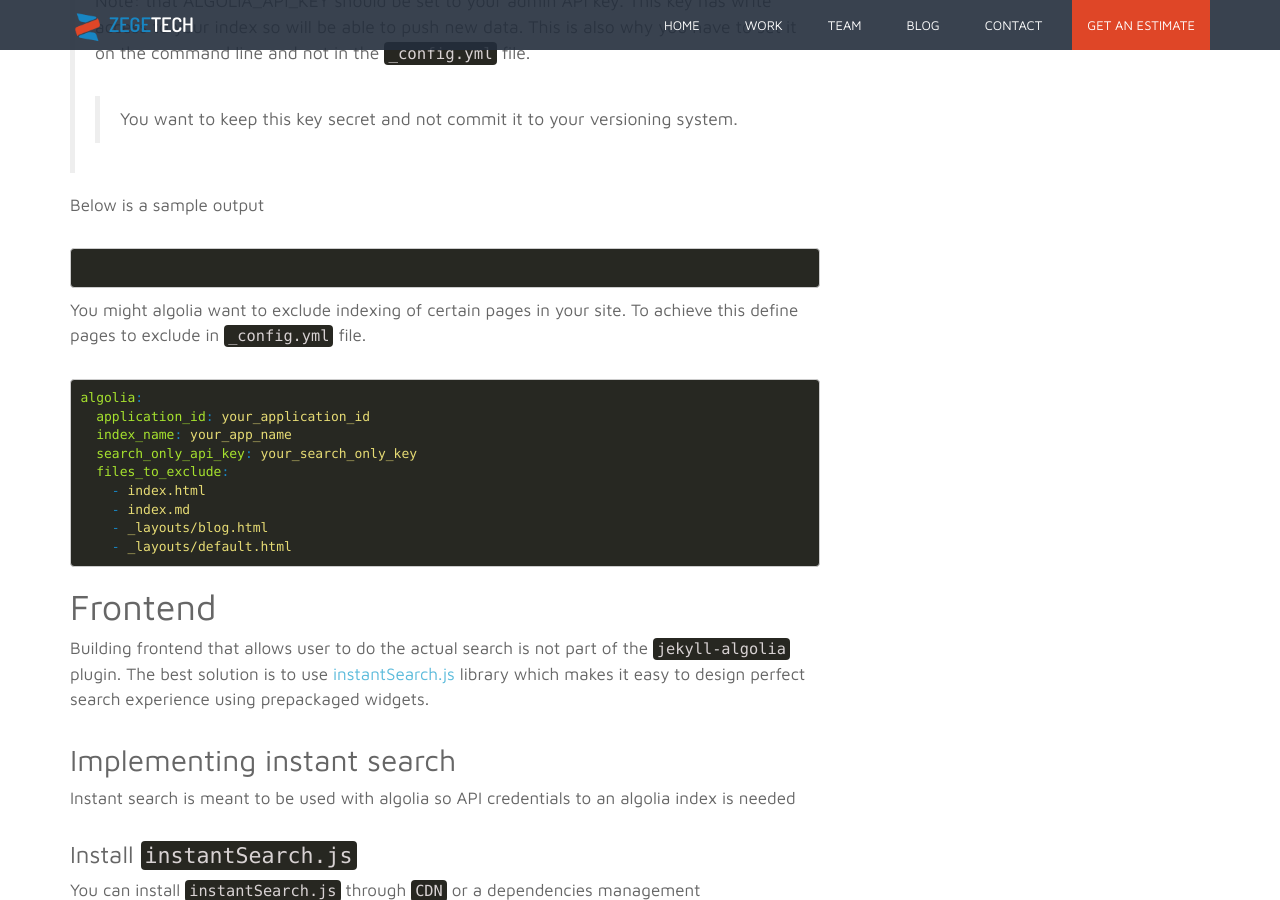
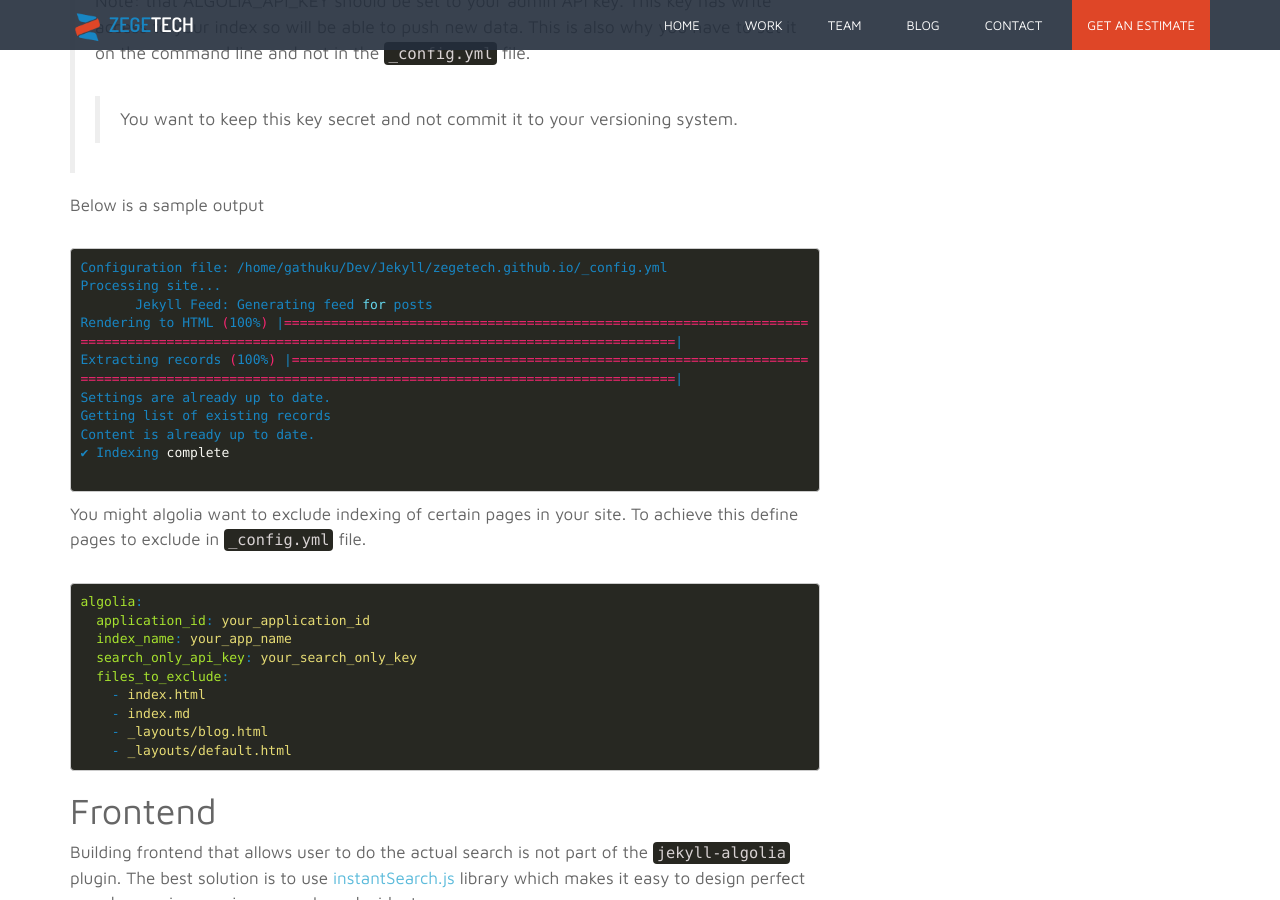
Before and after one commit to zegetech/zegetech.github.io, a Jekyll site: the page built from _posts/2019-10-04-jekyll-instant-search-with-algolia.md, in a window 1280 px wide and 900 px high, scrolled down 2798 px. Built offline with Jekyll 4.4.1, drawn with Linux system fonts in a browser that asks for light colours; comment, search, counter and statistics services are not loaded.

Commit message:
add bash code blocks

````diff
--- a/_posts/2019-10-04-jekyll-instant-search-with-algolia.md
+++ b/_posts/2019-10-04-jekyll-instant-search-with-algolia.md
@@ -76,6 +76,15 @@
 Below is a sample output
 <!-- ![](/assets/images/blog/algolia-search/sample-output.png) -->
 ```bash
+Configuration file: /home/gathuku/Dev/Jekyll/zegetech.github.io/_config.yml
+Processing site...
+       Jekyll Feed: Generating feed for posts
+Rendering to HTML (100%) |===============================================================================================================================================|
+Extracting records (100%) |==============================================================================================================================================|
+Settings are already up to date.
+Getting list of existing records
+Content is already up to date.
+✔ Indexing complete
 
 ```
 
````
